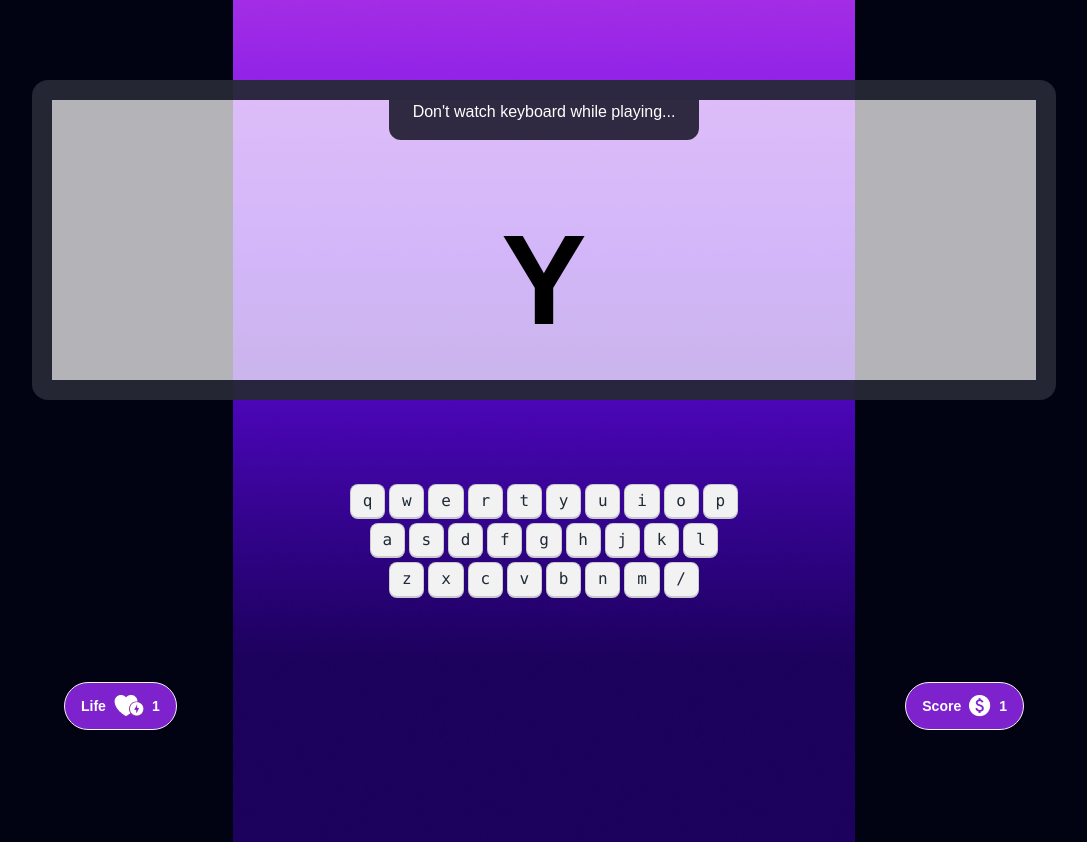
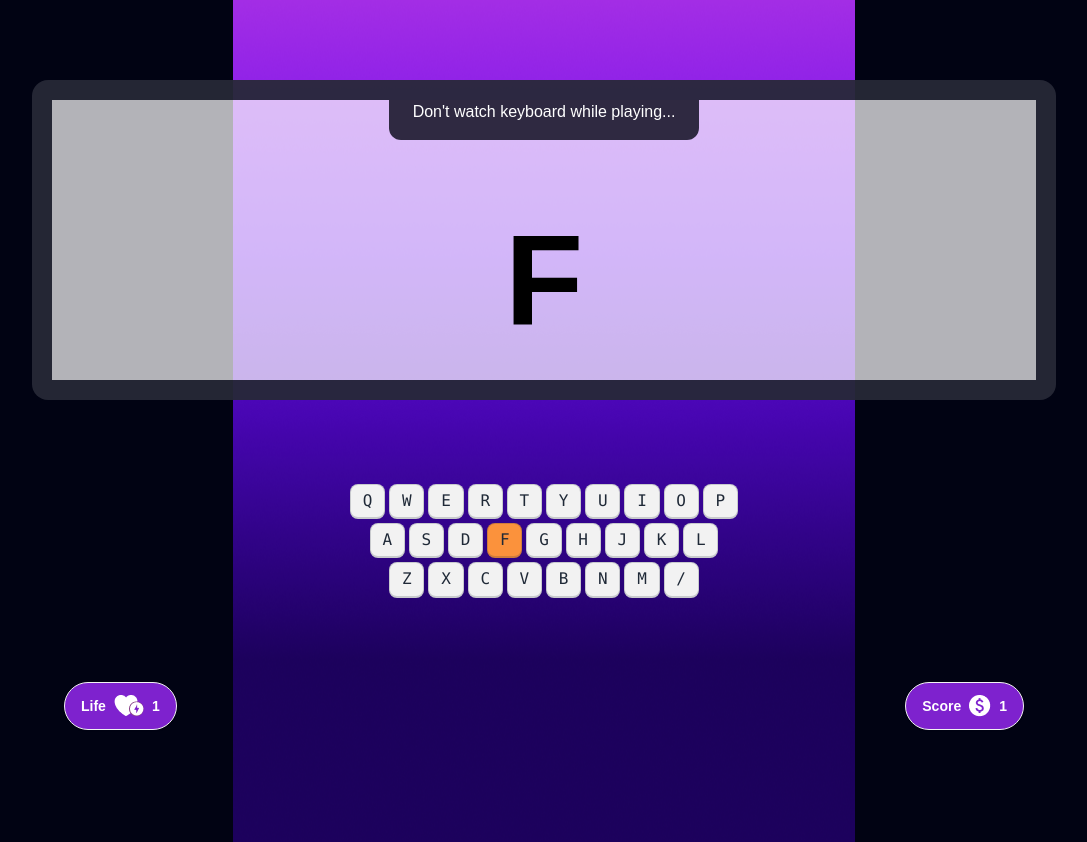
Before and after one commit to sharearahammed/Alphabet-Clash, a plain HTML site: page index.html in a window 1280 px wide. Both pictures are taken after a click on the button "Play Now". Shown: the whole page, without its empty margins (96-1183 px from the left). Drawn offline with nearby package versions, Linux system fonts and the light colour scheme.

Commit message:
fourth commit

```diff
--- a/index.html
+++ b/index.html
@@ -1,5 +1,5 @@
 <!DOCTYPE html>
-<html lang="en">
+<html lang="en" data-theme="light">
 
 <head>
     <meta charset="UTF-8">
@@ -36,43 +36,43 @@
 
                     </div>
                     <div class="flex justify-center items-center h-full">
-                        <p class="text-black text-9xl font-bold">Y</p>
+                        <p id="current-alphabet" class="text-black text-9xl font-bold uppercase">Y</p>
                     </div>
                 </div>
                 <!-- keyboard start-->
                 <div class="">
                     <div class="flex justify-center gap-1 my-1 w-full">
-                        <kbd class="kbd">q</kbd>
-                        <kbd class="kbd">w</kbd>
-                        <kbd class="kbd">e</kbd>
-                        <kbd class="kbd">r</kbd>
-                        <kbd class="kbd">t</kbd>
-                        <kbd class="kbd">y</kbd>
-                        <kbd class="kbd">u</kbd>
-                        <kbd class="kbd">i</kbd>
-                        <kbd class="kbd">o</kbd>
-                        <kbd class="kbd">p</kbd>
+                        <kbd id="q" class="kbd uppercase">q</kbd>
+                        <kbd id="w" class="kbd uppercase">w</kbd>
+                        <kbd id="e" class="kbd uppercase">e</kbd>
+                        <kbd id="r" class="kbd uppercase">r</kbd>
+                        <kbd id="t" class="kbd uppercase">t</kbd>
+                        <kbd id="y" class="kbd uppercase">y</kbd>
+                        <kbd id="u" class="kbd uppercase">u</kbd>
+                        <kbd id="i" class="kbd uppercase">i</kbd>
+                        <kbd id="o" class="kbd uppercase">o</kbd>
+                        <kbd id="p" class="kbd uppercase">p</kbd>
                     </div>
                     <div class="flex justify-center gap-1 my-1 w-full">
-                        <kbd class="kbd">a</kbd>
-                        <kbd class="kbd">s</kbd>
-                        <kbd class="kbd">d</kbd>
-                        <kbd class="kbd">f</kbd>
-                        <kbd class="kbd">g</kbd>
-                        <kbd class="kbd">h</kbd>
-                        <kbd class="kbd">j</kbd>
-                        <kbd class="kbd">k</kbd>
-                        <kbd class="kbd">l</kbd>
+                        <kbd id="a" class="kbd uppercase">a</kbd>
+                        <kbd id="s" class="kbd uppercase">s</kbd>
+                        <kbd id="d" class="kbd uppercase">d</kbd>
+                        <kbd id="f" class="kbd uppercase">f</kbd>
+                        <kbd id="g" class="kbd uppercase">g</kbd>
+                        <kbd id="h" class="kbd uppercase">h</kbd>
+                        <kbd id="j" class="kbd uppercase">j</kbd>
+                        <kbd id="k" class="kbd uppercase">k</kbd>
+                        <kbd id="l" class="kbd uppercase">l</kbd>
                     </div>
                     <div class="flex justify-center gap-1 my-1 w-full">
-                        <kbd class="kbd">z</kbd>
-                        <kbd class="kbd">x</kbd>
-                        <kbd class="kbd">c</kbd>
-                        <kbd class="kbd">v</kbd>
-                        <kbd class="kbd">b</kbd>
-                        <kbd class="kbd">n</kbd>
-                        <kbd class="kbd">m</kbd>
-                        <kbd class="kbd">/</kbd>
+                        <kbd id="z" class="kbd uppercase">z</kbd>
+                        <kbd id="x" class="kbd uppercase">x</kbd>
+                        <kbd id="c" class="kbd uppercase">c</kbd>
+                        <kbd id="v" class="kbd uppercase">v</kbd>
+                        <kbd id="b" class="kbd uppercase">b</kbd>
+                        <kbd id="n" class="kbd uppercase">n</kbd>
+                        <kbd id="m" class="kbd uppercase">m</kbd>
+                        <kbd id="/" class="kbd uppercase">/</kbd>
                     </div>
                 </div>
                 <!-- keyboard end -->
--- a/js/index.js
+++ b/js/index.js
@@ -7,7 +7,36 @@
 //     playGroundSection.classList.remove('hidden');
 // }
 
+// function continueGame(){
+//     const alphabet = getARemdomAlphabet();
+//     console.log('Your ramdom alphabet ' , alphabet);
+
+//     // set randomly generated alphabet to the screen
+//     const currentAlphabet = document.getElementById('current-alphabet');
+//     currentAlphabet.innerText = alphabet;
+
+//     // set background color
+//     setBackgroundColorById(alphabet);
+// }
+
+// function play(){
+//     hideElementById('home-screen');
+//     showElementById('play-ground');
+//     continueGame();
+// }
+
+function cotinueGame(){
+    const alphabet = getRandomAlphabet();
+    console.log('Your ramdom alphabet ',alphabet);
+
+    const currentAlphabet = document.getElementById('current-alphabet');
+    currentAlphabet.innerText = alphabet;
+
+    setBackgroundColorById(alphabet);
+}
+
 function play(){
     hideElementById('home-screen');
     showElementById('play-ground');
+    cotinueGame();
 }
--- a/js/utility.js
+++ b/js/utility.js
@@ -1,3 +1,35 @@
+// function hideElementById(elementId){
+//     const element = document.getElementById(elementId);
+//     element.classList.add('hidden');
+// }
+
+// function showElementById(elementId){
+//     const element = document.getElementById(elementId);
+//     element.classList.remove('hidden');
+// }
+
+// function setBackgroundColorById(elementId){
+//     const element = document.getElementById(elementId);
+//     element.classList.add('bg-orange-400');
+// }
+
+
+// function  getARemdomAlphabet(){
+//     // get or creat an alphabet array
+//     const alphabetString = 'abcdefghijklmnopqrstuvwxyz';
+//     const alphabets = alphabetString.split('');
+
+//     // get a ramdom index between 0 to 25
+//     const randomNumer = Math.random()*25;
+//     const index = Math.round(randomNumer);
+
+//     const alphabet = alphabets[index];
+//     // console.log(index , alphabet);
+//     return alphabet;
+
+// }
+
+
 function hideElementById(elementId){
     const element = document.getElementById(elementId);
     element.classList.add('hidden');
@@ -6,3 +38,21 @@ function showElementById(elementId){
     const element = document.getElementById(elementId);
     element.classList.remove('hidden');
 }
+function getRandomAlphabet(){
+    const alphabetString = 'abcdefghijklmnopqrstuvwxyz';
+    const alphabets = alphabetString.split('');
+    // console.log(alphabets);
+
+    const randomNumber = Math.random()*25;
+    const index = Math.round(randomNumber);
+    // console.log(index);
+
+    const alphabet = alphabets[index];
+    // console.log(index,alphabet);
+    return alphabet;
+}
+
+function setBackgroundColorById(elementId){
+    const element = document.getElementById(elementId);
+    element.classList.add('bg-orange-400');
+}
```
